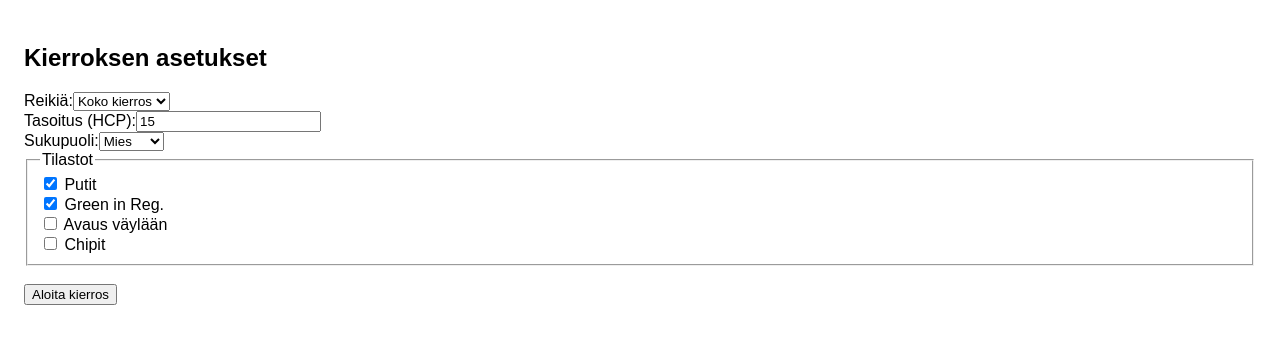
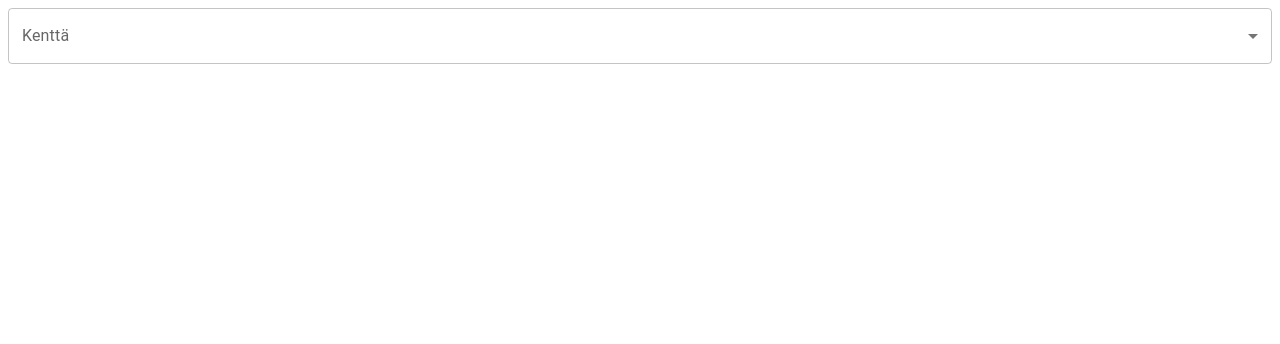
Before and after one commit to nieminendesign/tuloscortti, a React (Vite) app: page / in a window 1280 px wide. Shown: the top 344 px of the page. Built offline with nearby package versions, Linux system fonts and the light colour scheme.

Commit message:
Add files via upload

```diff
--- a/src/views/CourseSelector.jsx
+++ b/src/views/CourseSelector.jsx
@@ -1,63 +1,14 @@
-import React, { useState } from 'react';
-import { useNavigate } from 'react-router-dom';
+// Dropdown kentän valintaan
+import { Select, MenuItem, InputLabel, FormControl } from '@mui/material';
 
-export default function CourseSelector() {
-  const [holes, setHoles] = useState(18);
-  const [hcpIndex, setHcpIndex] = useState(15.0);
-  const [gender, setGender] = useState("male");
-  const [stats, setStats] = useState({
-    putts: true,
-    fairways: false,
-    greens: true,
-    chips: false
-  });
-
-  const navigate = useNavigate();
-
-  const playingHcp = Math.round(hcpIndex); // yksinkertaistettu
-
-  const startRound = () => {
-    const setup = {
-      holes,
-      hcpIndex,
-      gender,
-      playingHcp,
-      stats
-    };
-    localStorage.setItem("tuloscortti-setup", JSON.stringify(setup));
-    navigate("/score");
-  };
-
+export default function CourseSelector({ selectedCourse, onChange }) {
   return (
-    <div style={{ padding: "1rem", fontFamily: "sans-serif" }}>
-      <h2>Kierroksen asetukset</h2>
-      <label>Reikiä:
-        <select value={holes} onChange={e => setHoles(parseInt(e.target.value))}>
-          <option value={9}>Etuysi</option>
-          <option value={18}>Koko kierros</option>
-        </select>
-      </label>
-      <br />
-      <label>Tasoitus (HCP):
-        <input type="number" value={hcpIndex} onChange={e => setHcpIndex(parseFloat(e.target.value))} step="0.1" />
-      </label>
-      <br />
-      <label>Sukupuoli:
-        <select value={gender} onChange={e => setGender(e.target.value)}>
-          <option value="male">Mies</option>
-          <option value="female">Nainen</option>
-        </select>
-      </label>
-      <br />
-      <fieldset>
-        <legend>Tilastot</legend>
-        <label><input type="checkbox" checked={stats.putts} onChange={e => setStats({ ...stats, putts: e.target.checked })}/> Putit</label><br />
-        <label><input type="checkbox" checked={stats.greens} onChange={e => setStats({ ...stats, greens: e.target.checked })}/> Green in Reg.</label><br />
-        <label><input type="checkbox" checked={stats.fairways} onChange={e => setStats({ ...stats, fairways: e.target.checked })}/> Avaus väylään</label><br />
-        <label><input type="checkbox" checked={stats.chips} onChange={e => setStats({ ...stats, chips: e.target.checked })}/> Chipit</label>
-      </fieldset>
-      <br />
-      <button onClick={startRound}>Aloita kierros</button>
-    </div>
+    <FormControl fullWidth>
+      <InputLabel>Kenttä</InputLabel>
+      <Select value={selectedCourse} onChange={onChange} label="Kenttä">
+        <MenuItem value="Pirunpelto">Pirunpelto</MenuItem>
+        <MenuItem value="Järvenranta">Järvenranta</MenuItem>
+      </Select>
+    </FormControl>
   );
 }
```
Also changed, not shown: src/views/HoleRangeSelector.jsx (added, +12 -0 lines), src/views/PlayerForm.jsx (added, +17 -0 lines), src/views/StatInputPerHole.jsx (added, +11 -0 lines).
